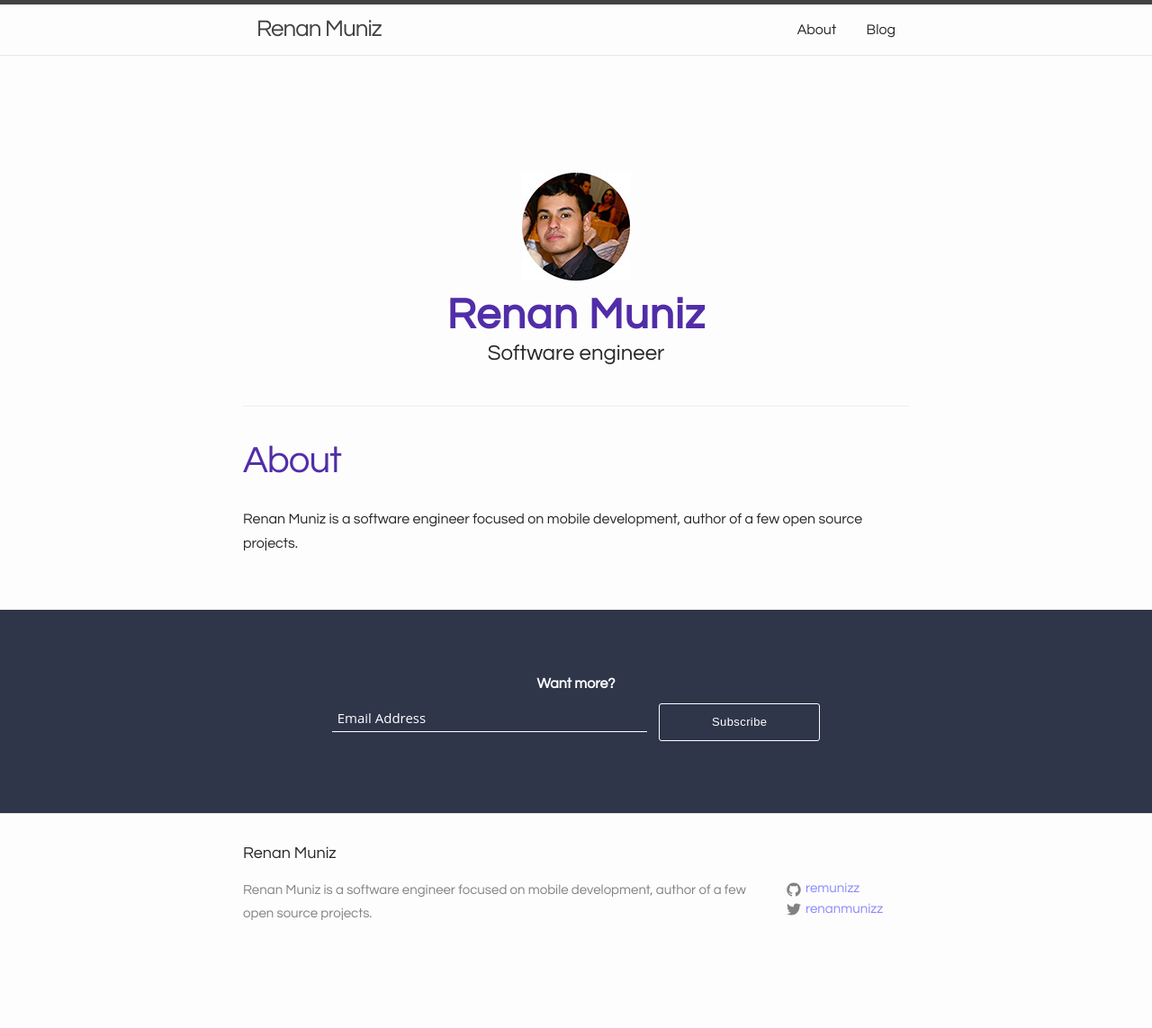
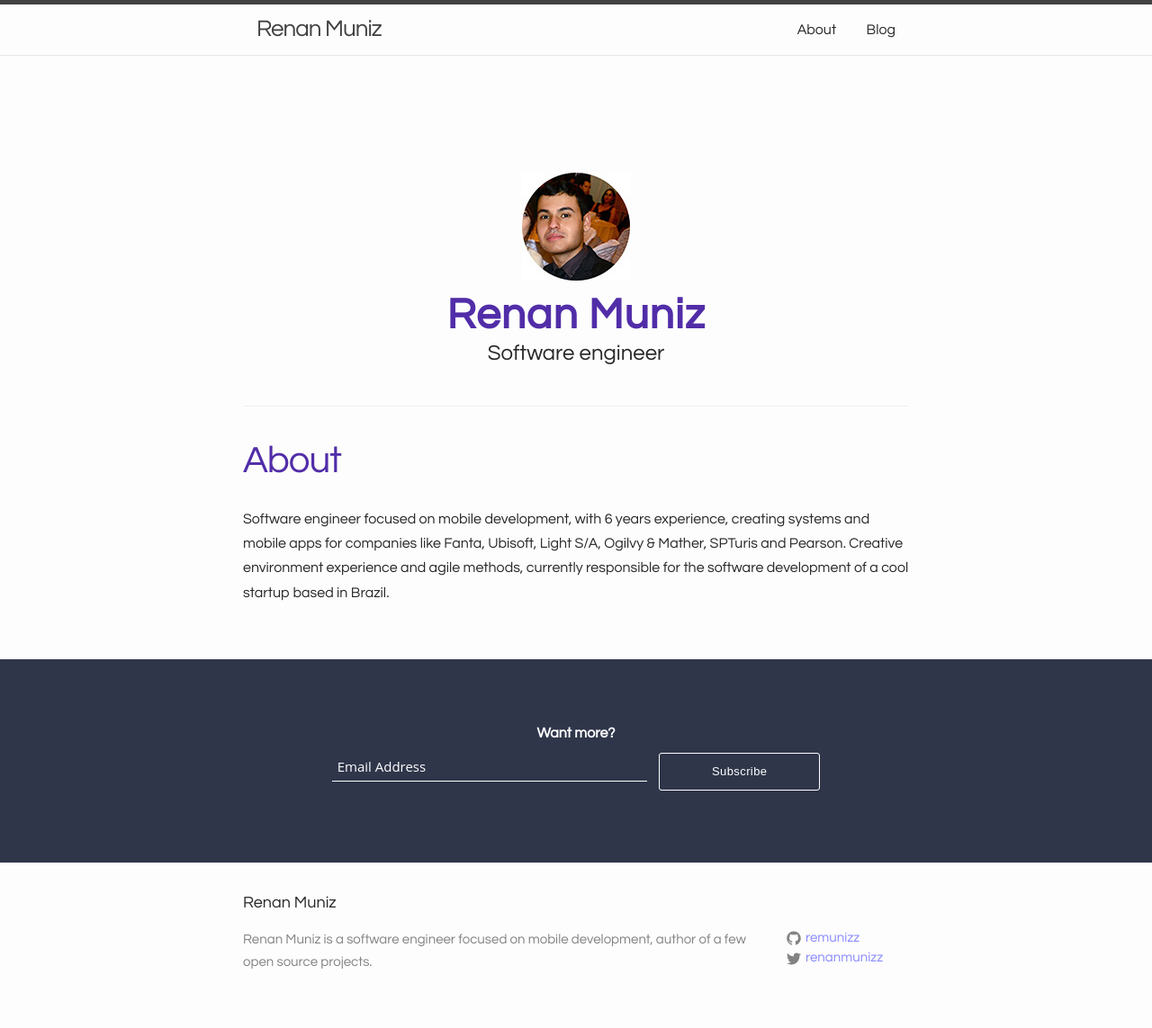
Before and after one commit to remunizz/remunizz.github.io, a Jekyll site: the page built from about.md, in a window 1280 px wide. Shown: the whole page at 90% size. Built offline with Jekyll 4.4.1, drawn with Linux system fonts in a browser that asks for light colours; before the commit the page ends 1088 px from its top, so only the background shows below that.

Commit message:
Update about page description

```diff
--- a/_config.yml
+++ b/_config.yml
@@ -10,6 +10,11 @@ collections:
     output: true
 description: Renan Muniz is a software engineer focused on mobile development, author
   of a few open source projects.
+long_description: Software engineer focused on mobile development, with 6 years
+  experience, creating systems and mobile apps for companies like Fanta, Ubisoft,
+  Light S/A, Ogilvy & Mather, SPTuris and Pearson. Creative environment experience
+  and agile methods, currently responsible for the software development of a cool
+  startup based in Brazil.
 baseurl: ''
 url: https://renanmuniz.com
 twitter_username: renanmunizz
--- a/about.md
+++ b/about.md
@@ -8,4 +8,4 @@ jsonLd: '{ "@context": "http://www.schema.org", "@type": "person", "name": "Rena
   ], "birthDate": "1990-12-17" }'
 ---
 
-{{ site.description }}
+{{ site.long_description }}
```
